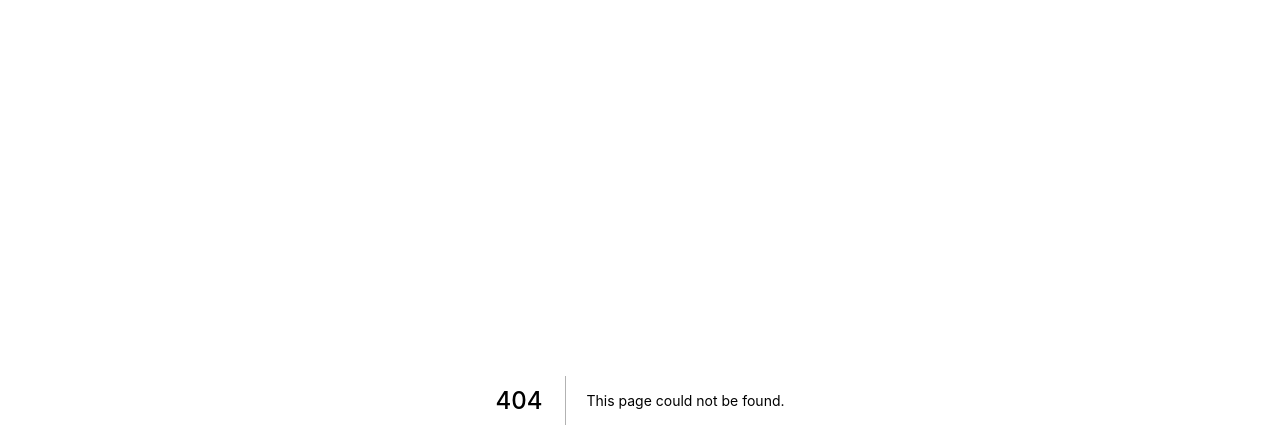
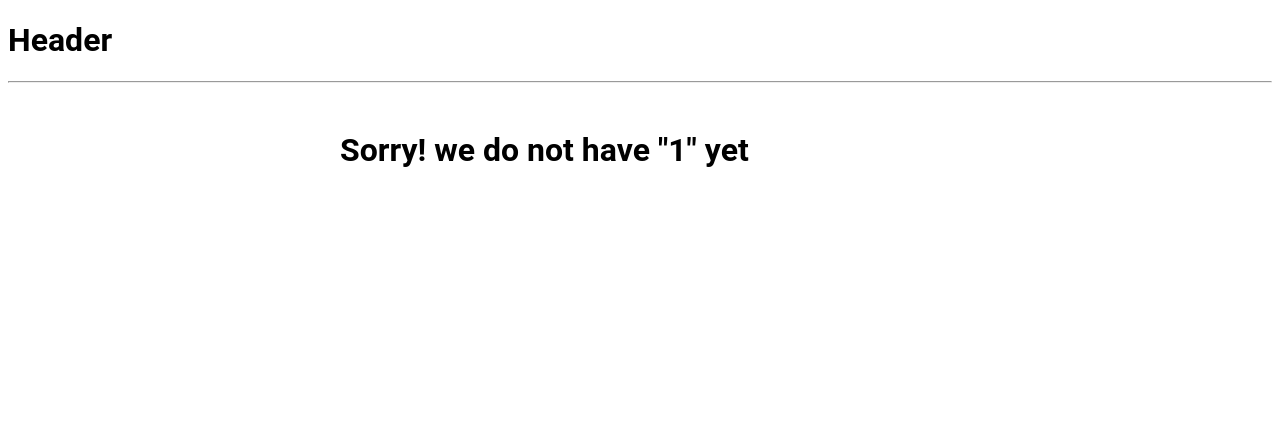
Before and after one commit to jcirilo/projeto-simples-react-e-nextjs, a Next.js app: page /components/1 in a window 1280 px wide. Before the commit this address had no page. Shown: the top 448 px of the page. Built offline with nearby package versions, Linux system fonts and the light colour scheme.

Commit message:
routes: dinamic routes to components

```diff
--- /dev/null
+++ b/pages/components/[component].jsx
@@ -0,0 +1,37 @@
+import { useRouter } from "next/router";
+import Clock from "../../src/components/Clock";
+import Counter from "../../src/components/Counter";
+import Header from "../../src/components/Header";
+import Range from "../../src/components/Range";
+
+export default function MyDinamic() {
+    const route = useRouter();
+    const { component } = route.query;
+
+    const result = (() => {
+        switch (component) {
+            case 'counter':
+                return <Counter />
+            case 'clock':
+                return <Clock />
+            case 'range':
+                return <Range />
+            default:
+                return <h1>Sorry! we do not have "{component}" yet</h1>
+            }
+    })();
+    return (
+        <div style={{
+            fontFamily: 'Roboto, sans-serif',
+            }}>
+            <Header />
+            <br />
+            <div style={{
+                width: 'min(100% - 10%, 600px)',
+                marginInline: 'auto',
+                }}>
+                {result}
+            </div>
+        </div>
+    )
+}
```
Also changed, not shown: pages/components/index.jsx (added, +32 -0 lines), pages/index.js (+25 -7 lines).
